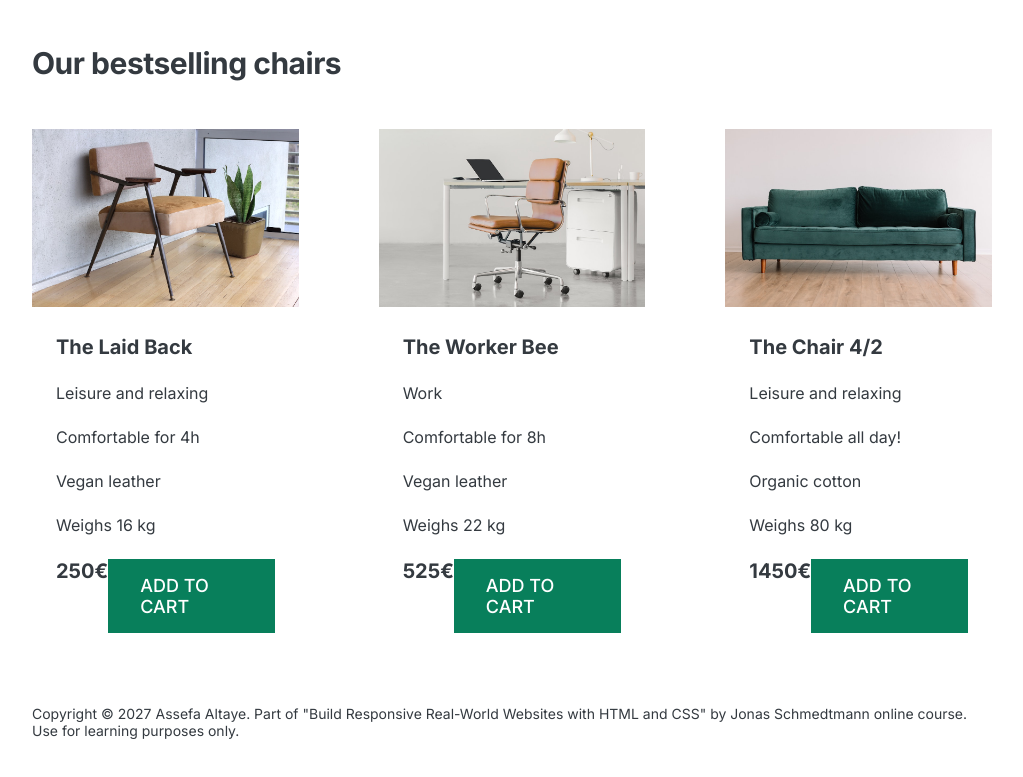
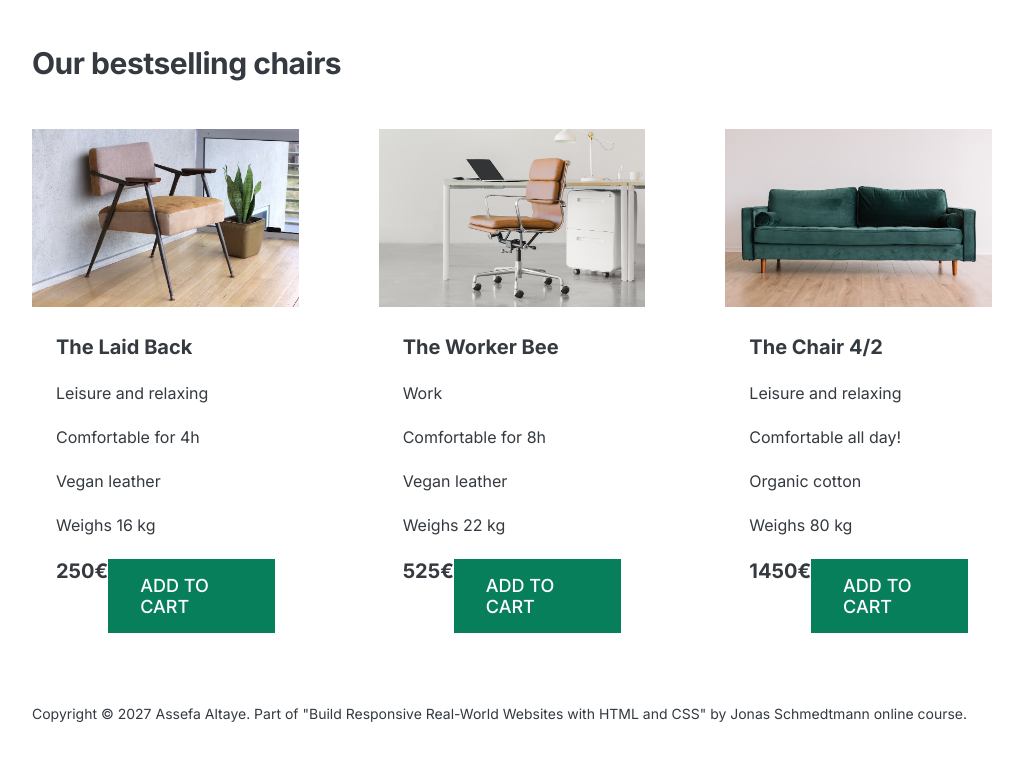
Before and after one commit to Assekops/chair-shop, a plain HTML site: page index.html in a window 1280 px wide. Shown: the part 1065-1842 px from the top of the page, without its empty margins (128-1151 px from the left). Drawn offline with Linux system fonts and the light colour scheme.

Commit message:
copyright

```diff
--- a/index.html
+++ b/index.html
@@ -160,7 +160,7 @@
       <footer>
         Copyright &copy; 2027 Assefa Altaye. Part of "Build Responsive
         Real-World Websites with HTML and CSS" by Jonas Schmedtmann online
-        course. Use for learning purposes only.
+        course.
       </footer>
     </div>
   </body>
```
